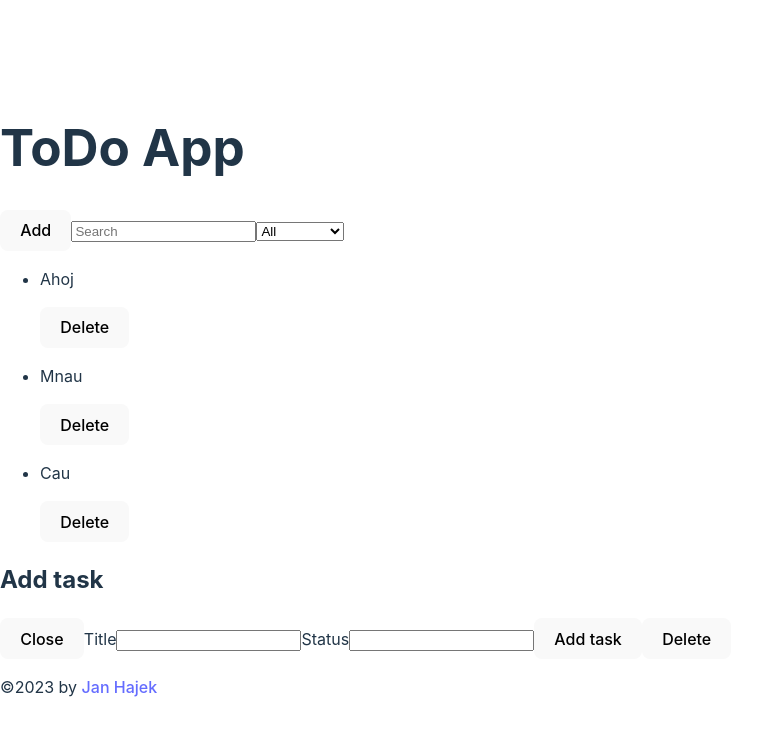
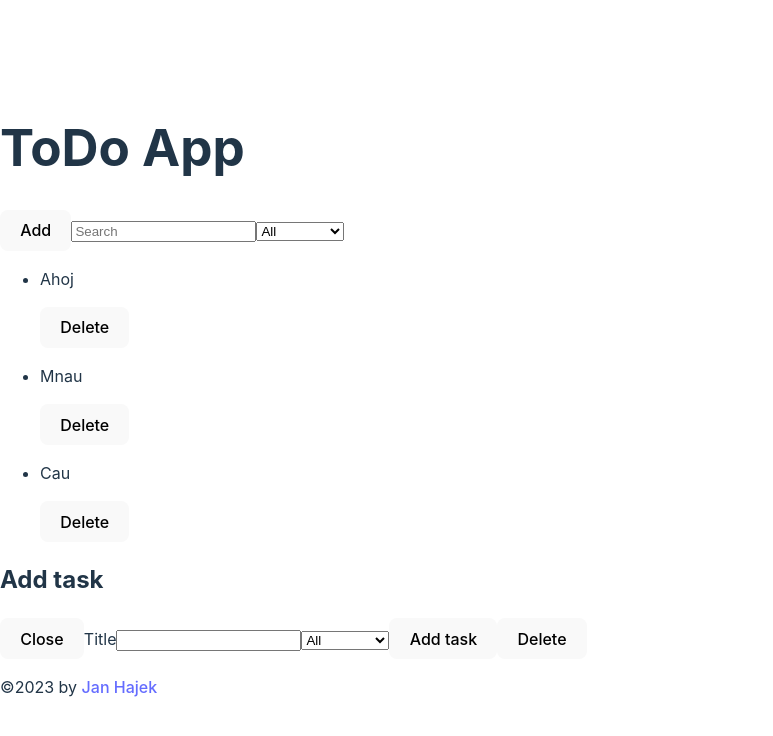
Before and after one commit to JanKomis/TodoList, a React (Vite) app: page / in a window 1280 px wide. Shown: the top 736 px of the page, without its empty margins (0-773 px from the left). Built offline with nearby package versions, Linux system fonts and the light colour scheme.

Commit message:
přidána funkcionalita zobrazování a skrývání popup okna

```diff
--- a/package.json
+++ b/package.json
@@ -4,6 +4,7 @@
   "version": "0.0.0",
   "type": "module",
   "scripts": {
+
     "dev": "vite",
     "build": "vite build",
     "lint": "eslint . --ext js,jsx --report-unused-disable-directives --max-warnings 0",
--- a/src/App.jsx
+++ b/src/App.jsx
@@ -35,6 +35,12 @@ export default function App() {
 
   const [searchValue, setSearchValue] = useStorageState("search", "");
 
+  const [openPopUpValue, setOpenPopUpValue] = React.useState(true);
+
+  const openPopUp = () => {
+    setOpenPopUpValue((openPopUpValue) => !openPopUpValue);
+  };
+
   //meth
   const handleSearchValue = (event) => {
     setSearchValue(event.target.value);
@@ -55,6 +61,7 @@ export default function App() {
     <>
       <Header />
       <ControlContainer
+        openPopUp={openPopUp}
         searchValue={searchValue}
         handleSearchValue={handleSearchValue}
       ></ControlContainer>
@@ -63,16 +70,16 @@ export default function App() {
         onRemoveItem={handleRemoveStory}
       ></ItemContainer>
 
-      <PopUp />
+      {openPopUpValue && <PopUp openPopUp={openPopUp}></PopUp>}
       <Footer />
     </>
   );
 }
 
-function ControlContainer({ searchValue, handleSearchValue }) {
+function ControlContainer({ searchValue, handleSearchValue, openPopUp }) {
   return (
     <>
-      <button>Add</button>
+      <button onClick={openPopUp}>Add</button>
       <input
         type="text"
         placeholder="Search"
@@ -107,20 +114,31 @@ function Item({ item, onRemoveItem }) {
   );
 }
 
-function PopUp() {
+function PopUp({ openPopUp }) {
   return (
     <div>
       <h2>Add task</h2>
-      <button>Close</button>
+      <button onClick={openPopUp}>Close</button>
 
       <label htmlFor="titleInput">Title</label>
       <input id="titleInput" type="text" />
 
-      <label htmlFor="statusInput">Status</label>
-      <input id="statusInput" type="text" />
+      <Select></Select>
 
       <button>Add task</button>
       <button>Delete</button>
     </div>
-  )
+  );
 }
+
+//const selectValue = ["all","incomplete","completed"]
+
+function Select() {
+  return (
+    <select name="pets" id="pet-select">
+      <option value="all">All</option>
+      <option value="incomplete">Incomplete</option>
+      <option value="completed">Completed</option>
+    </select>
+  );
+}
```
